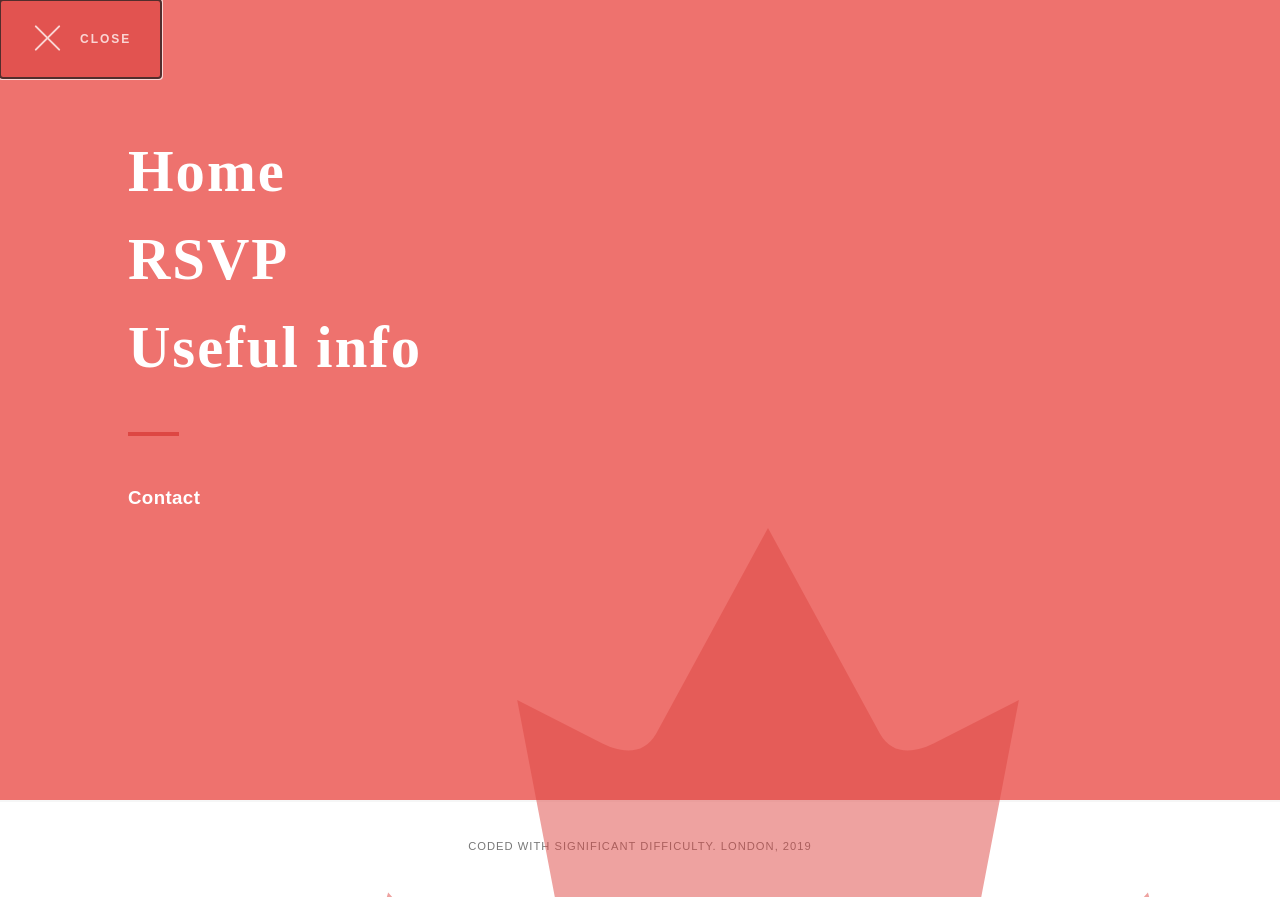
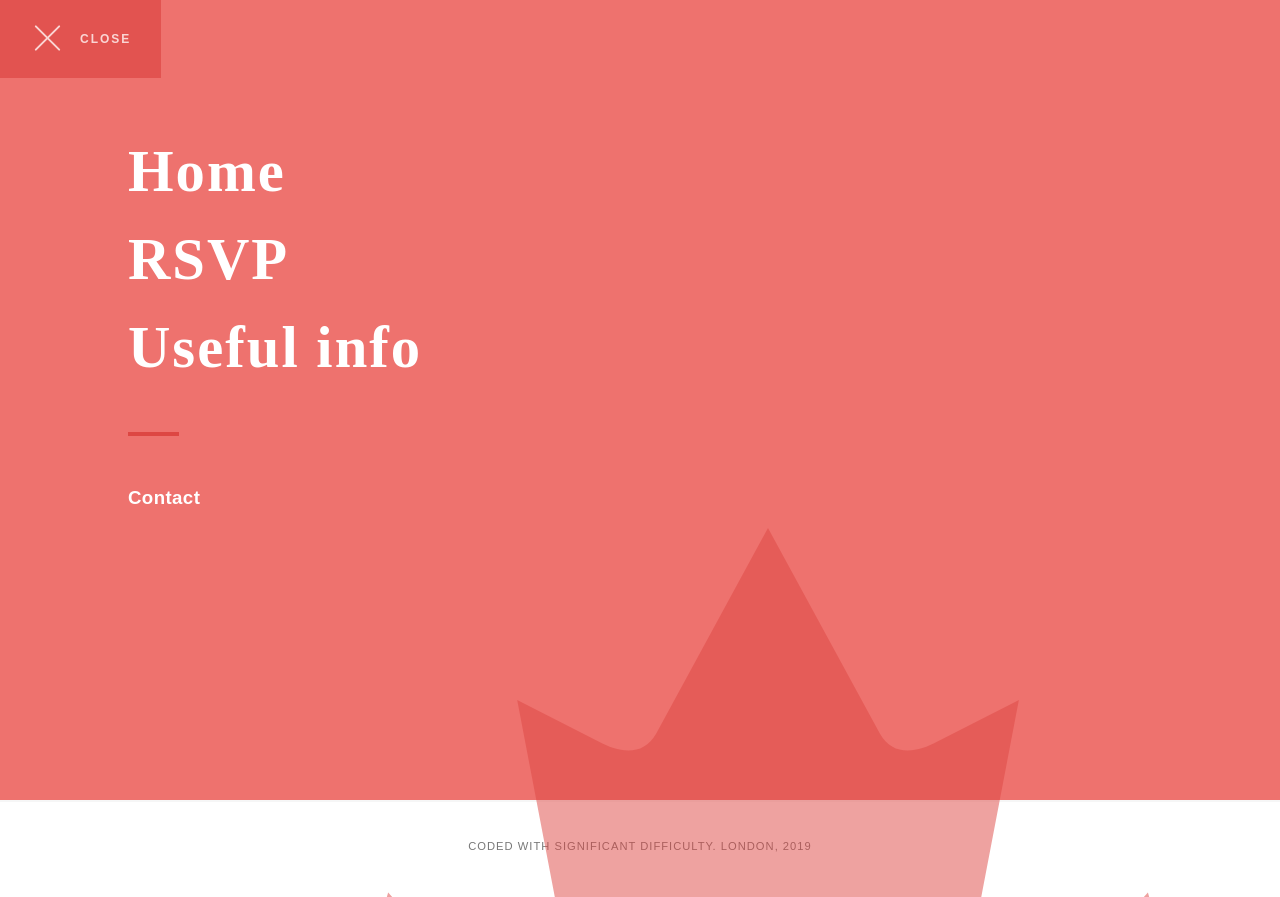
Before and after one commit to Kmjohnston1988/K-mac-2019, a plain HTML site: page index.html in a window 1280 px wide. Both pictures are taken after a click on the button 80 px from the left and 39 px from the top of the page. Drawn offline with nearby package versions, Linux system fonts and the light colour scheme; a web font is replaced by a local one.

Commit message:
focus fix

```diff
--- a/Assets/css/styles.css
+++ b/Assets/css/styles.css
@@ -215,6 +215,10 @@
 
 /* HAMBURGER + MENU STYLES */
 
+.hamburger:focus {
+    outline:none;
+}
+
 .header {
   position: fixed;
 	z-index: 1000;
```
